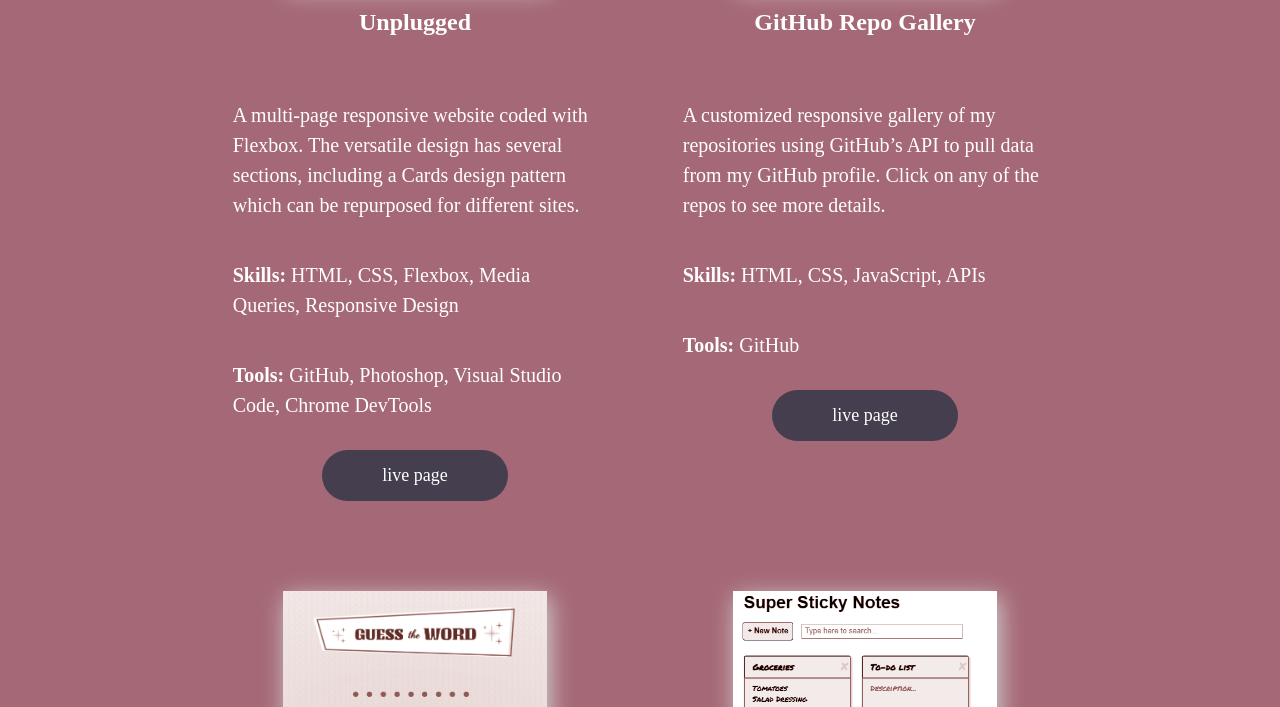
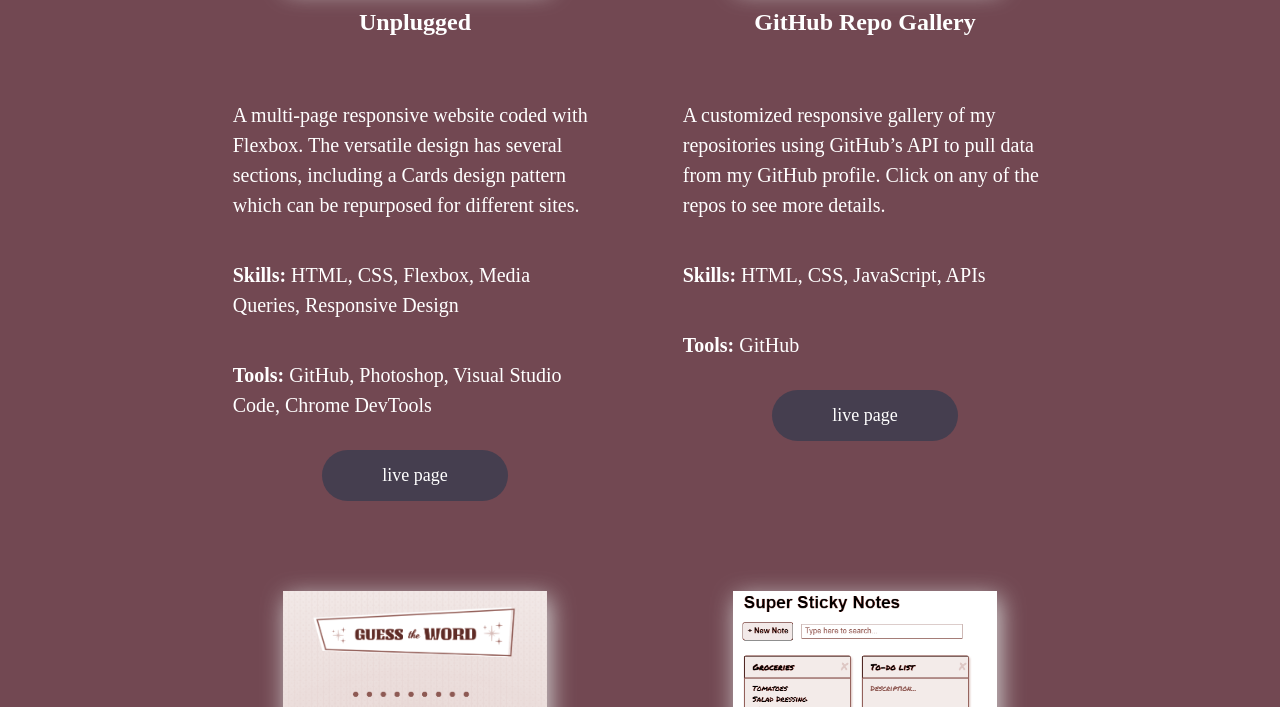
Before and after one commit to itsyagirlalexcote/portfolio, a plain HTML site: page index.html in a window 1280 px wide. Shown: the part 2513-3220 px from the top of the page. Drawn offline with Linux system fonts and the light colour scheme; a web font is replaced by a local one.

Commit message:
change color project section

```diff
--- a/css/main.css
+++ b/css/main.css
@@ -202,7 +202,7 @@ header, section, footer {
 }
 
 #projects {
-  background-color: #a56876;
+  background-color: #724852;
 }
 
 #about p,
```
